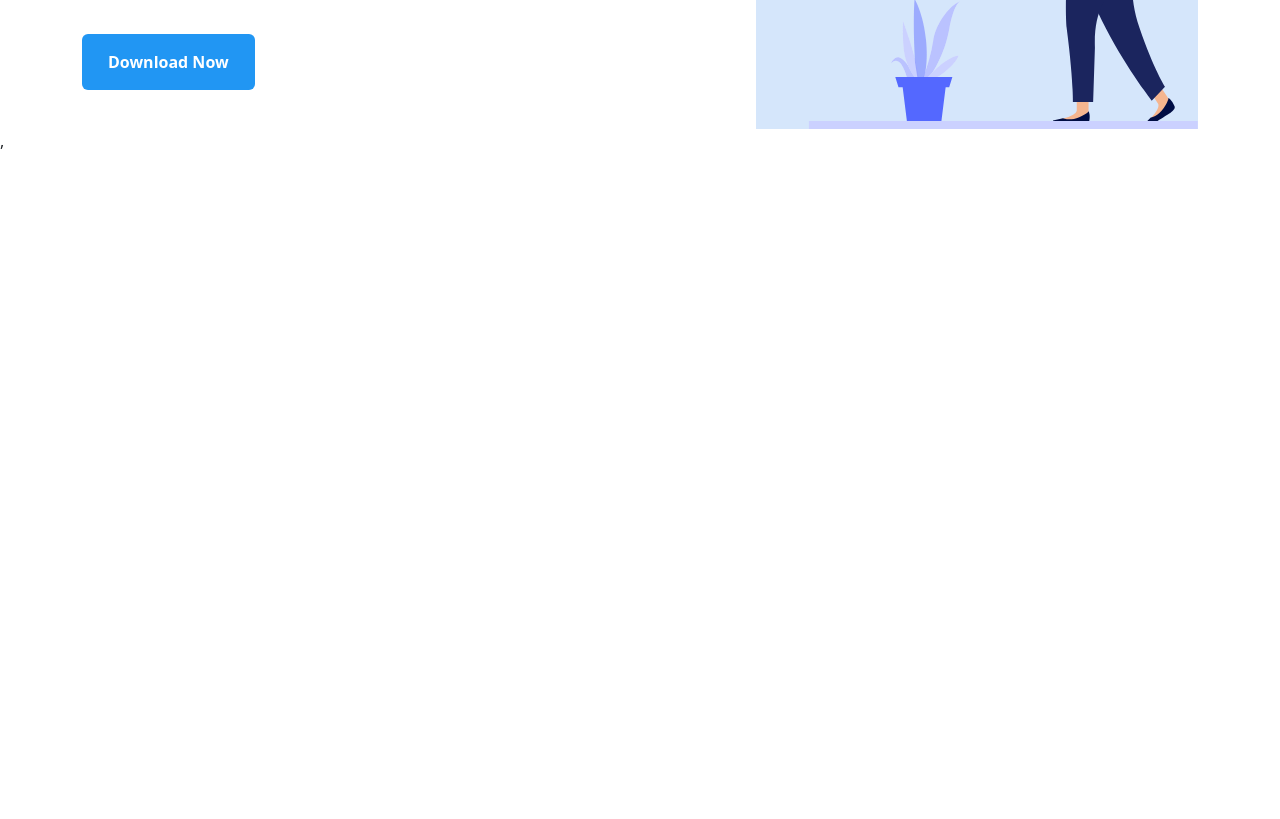
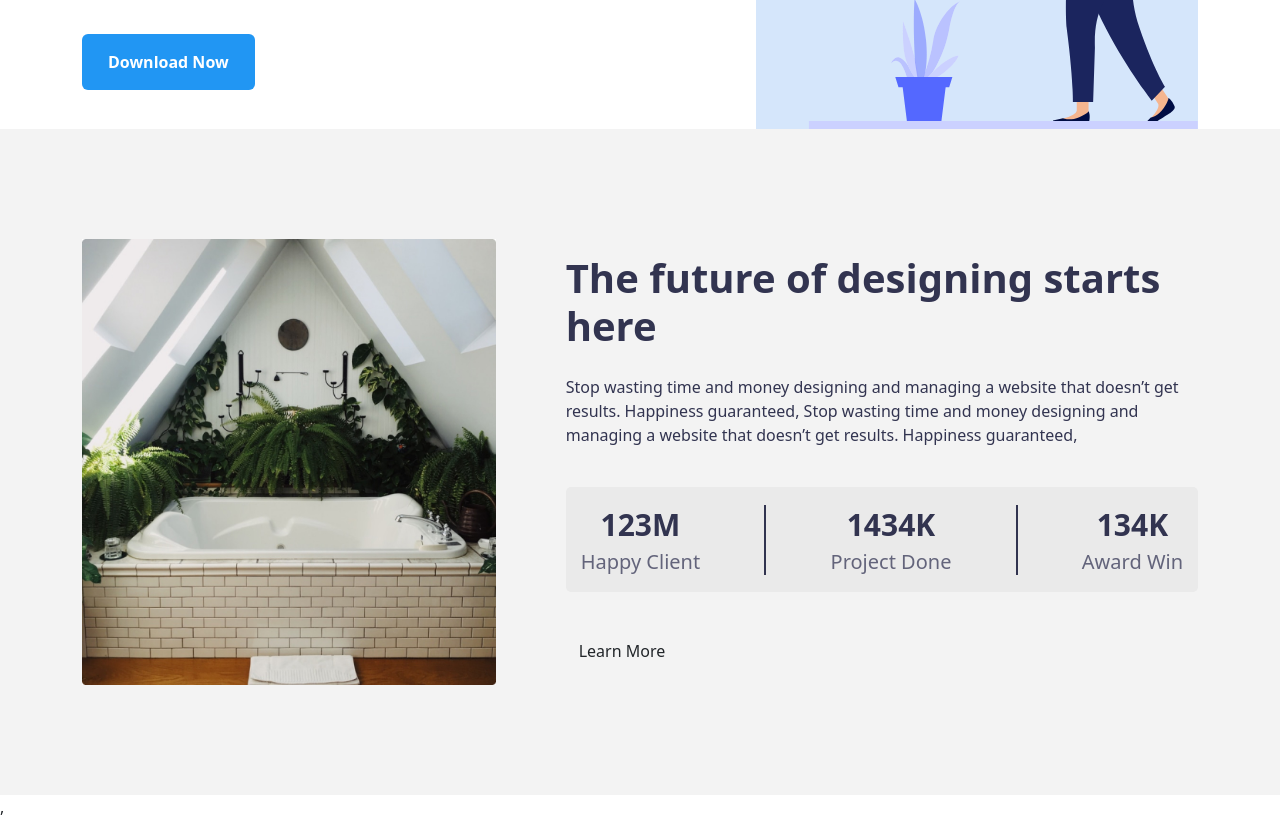
Before and after one commit to amira1611osama/networkProject, a React (Vite) app: page / in a window 1280 px wide. Shown: the part 420-1239 px from the top of the page. Before the commit the page ends 800 px from the top, so only its background shows below. Built offline with nearby package versions, Linux system fonts and the light colour scheme.

Commit message:
About Section

```diff
--- a/src/App.jsx
+++ b/src/App.jsx
@@ -1,12 +1,14 @@
 import "./App.css";
 import Navbar from "./components/Navbar";
 import HeroSection from "./components/HeroSection";
+import About from "./components/About";
 
 function App() {
 	return (
 		<>
 			<Navbar />
 			<HeroSection />
+			<About />
 		</>
 	);
 }
--- /dev/null
+++ b/src/Styles/About.css
@@ -0,0 +1,81 @@
+.about-section {
+	padding: 10px 0;
+	background-color: var(--subBg-color);
+}
+
+.about-section .about-container {
+	margin-block: 100px;
+	gap: 70px !important;
+}
+
+.about-section .about-container .about-image {
+	width: 100%;
+}
+
+.about-section .about-container .about-image img {
+	width: 100%;
+}
+
+.about-section .about-container .content h2 {
+	font-size: 40px;
+	font-weight: 700;
+	color: var(--secondary-color);
+}
+
+.about-section .about-container .content p {
+	color: var(--secondary-color);
+	margin-top: 25px;
+}
+
+.about-section .about-container .stats {
+	background-color: #eaeaea;
+	display: flex;
+	align-items: center;
+	justify-content: space-between;
+	color: var(--secondary-color);
+	text-align: center;
+	margin-block: 40px;
+	padding: 15px 15px;
+	border-radius: 5px;
+	-webkit-border-radius: 5px;
+	-moz-border-radius: 5px;
+	-ms-border-radius: 5px;
+	-o-border-radius: 5px;
+}
+
+.about-section .about-container .stats span {
+	font-size: 30px;
+	font-weight: 700;
+}
+
+.about-section .about-container .stats p {
+	font-size: 20px;
+	font-weight: 500;
+	color: #63647b;
+	margin: 0;
+}
+
+.about-section .about-container .stats hr {
+	background-color: var(--secondary-color);
+	width: 70px;
+	height: 2px;
+	border: none;
+	opacity: 1;
+	rotate: 90deg;
+}
+
+.about-section .about-container .stats hr {
+	background-color: var(--secondary-color);
+	width: 70px;
+	height: 2px;
+	border: none;
+	opacity: 1;
+	rotate: 90deg;
+}
+
+@media (max-width: 991px) {
+	.about-section .about-container {
+		flex-direction: column;
+		gap: 30px !important;
+	}
+}
--- a/src/components/About.jsx
+++ b/src/components/About.jsx
@@ -0,0 +1,48 @@
+import aboutImage from "../assets/about-img.jpg";
+import "../Styles/About.css";
+
+function About() {
+	return (
+		<>
+			<div className="about-section">
+				<div className="container about-container d-flex align-items-center justify-content-between">
+					<div className="about-image">
+						<img src={aboutImage} alt="About Image" loading="lazy" />
+					</div>
+					<div className="content">
+						<h2>
+							<span>The future of designing</span> starts here
+						</h2>
+						<p>
+							Stop wasting time and money designing and managing a website that
+							doesn’t get results. Happiness guaranteed, Stop wasting time and
+							money designing and managing a website that doesn’t get results.
+							Happiness guaranteed,
+						</p>
+						<div className="stats">
+							<div className="happy-client">
+								<span>123M</span>
+								<p>Happy Client</p>
+							</div>
+							<hr />
+							<div className="project-done">
+								<span>1434K</span>
+								<p>Project Done</p>
+							</div>
+							<hr />
+							<div className="award-win">
+								<span>134K</span>
+								<p>Award Win</p>
+							</div>
+						</div>
+						<button type="button" class="btn">
+							Learn More
+						</button>
+					</div>
+				</div>
+			</div>
+		</>
+	);
+}
+
+export default About;
```
